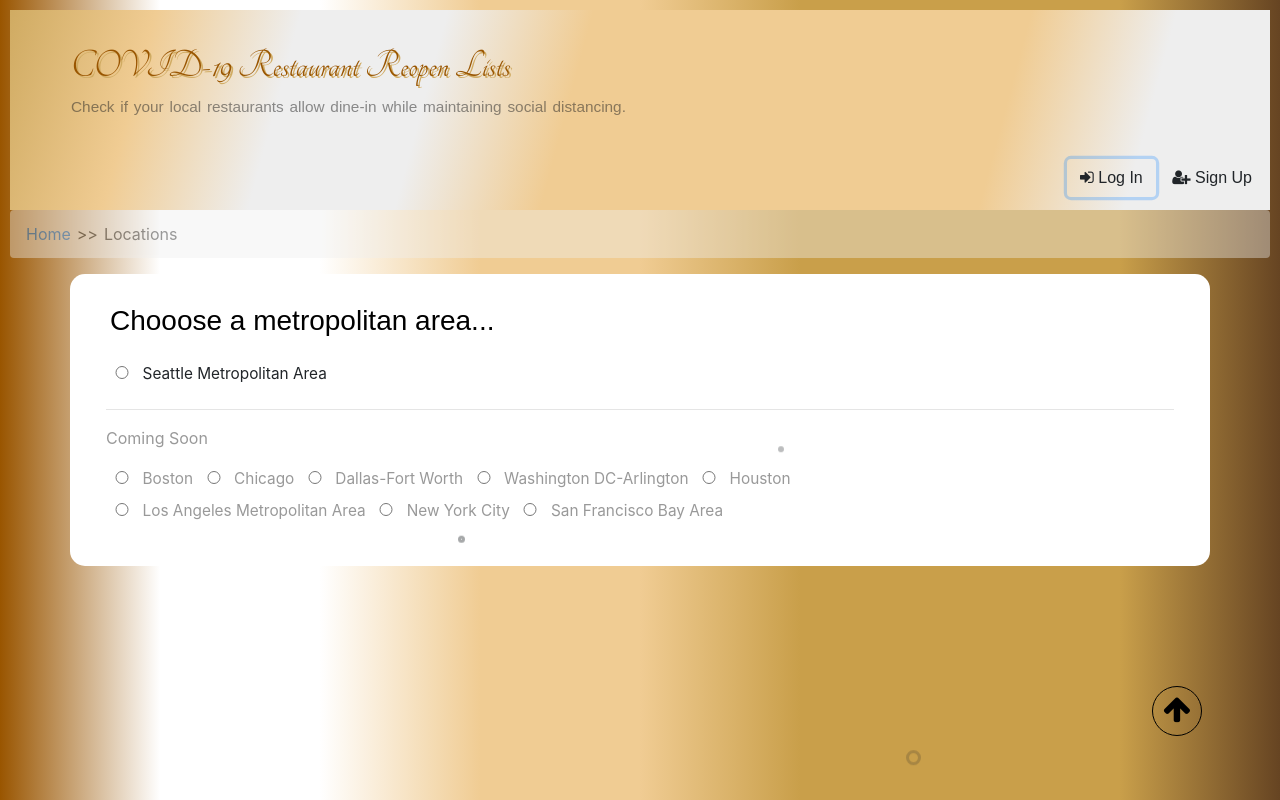
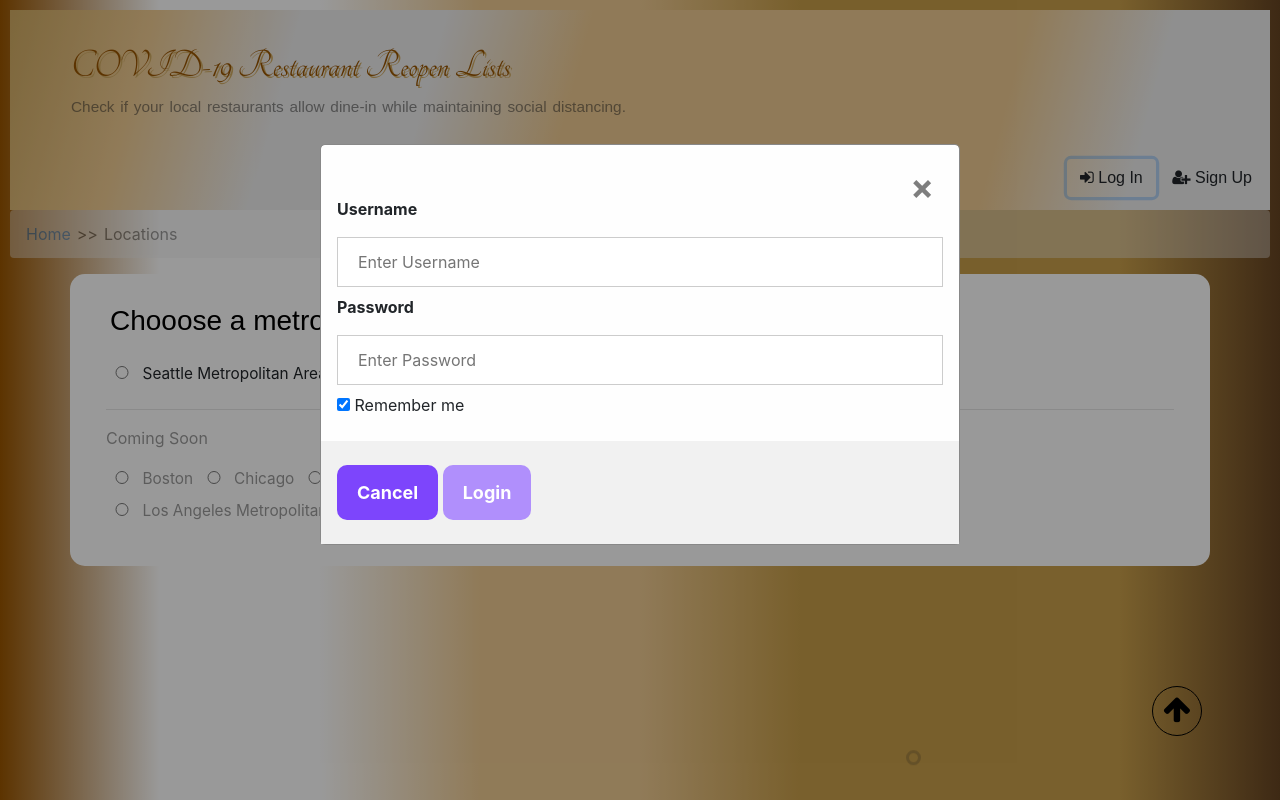
Before and after one commit to krishuang168/COVID-Reopening-HTML-Website, a website: page locations.html in a window 1280 px wide. Both pictures are taken after a click on the button "Log In". Shown: the top 800 px of the page. Drawn offline with nearby package versions, Linux system fonts and the light colour scheme.

Commit message:
Login Modal

```diff
--- a/css/modal.scss
+++ b/css/modal.scss
@@ -48,19 +48,21 @@ span.psw {
   padding-top: 16px;
 }
 
+/** Modal & Background Opacity /
 .modal {
   display: none; /* Hidden by default */
   position: fixed; /* Stay in place */
   z-index: 1; /* Sit on top */
-  left: 25vw;
+  left: 0;
   top: 0;
-  width: 50%; /* Full width */
+  width: 100%; /* Full width */
   height: 120%; /* Full height */
   overflow: auto; /* Enable scroll if needed */
   background-color: rgb(0, 0, 0); /* Fallback color */
-  background-color: rgba(0, 0, 0, 0.4); /* Black w/ opacity */
+  background-color: rgba(0, 0, 0, 0.5); /* Black w/ opacity */
   padding-top: 10vh;
 }
+
 /* Modal Content/Box */
 .modal-content {
   //   justify-content: center;
--- a/locations.html
+++ b/locations.html
@@ -152,6 +152,47 @@
       </ul>
     </div>
     <!-- End: Main-Content -->
+
+    <!-- Login Modal -->
+    <div id="loginModal" class="modal">
+      <form class="modal-content animate" method="POST">
+        <div class="imgcontainer">
+          <span
+            onclick="document.getElementById('loginModal').style.display='none'"
+            class="close"
+            title="Close Modal"
+            >&times;</span
+          >
+        </div>
+
+        <div class="container">
+          <label for="username"><b>Username</b></label>
+          <input type="text" placeholder="Enter Username" name="username" required />
+
+          <label for="password"><b>Password</b></label>
+          <input type="password" placeholder="Enter Password" name="password" required />
+
+          <label> <input type="checkbox" checked="checked" name="remember" /> Remember me </label>
+        </div>
+
+        <div class="container" style="background-color: #f1f1f1;">
+          <span class="left">
+            <button
+              type="button"
+              onclick="document.getElementById('loginModal').style.display='none'"
+              class="cancelbtn"
+            >
+              Cancel
+            </button>
+          </span>
+          <span class="right">
+            <button type="submit" formmethod="post" onclick="alert(value)">
+              Login
+            </button>
+          </span>
+        </div>
+      </form>
+    </div>
   </body>
   <script src="js/config.js"></script>
   <script>
```
Also changed, not shown: index.html (+1 -1 lines), locations/SeattleArea.html (+41 -0 lines), css/modal.css.
